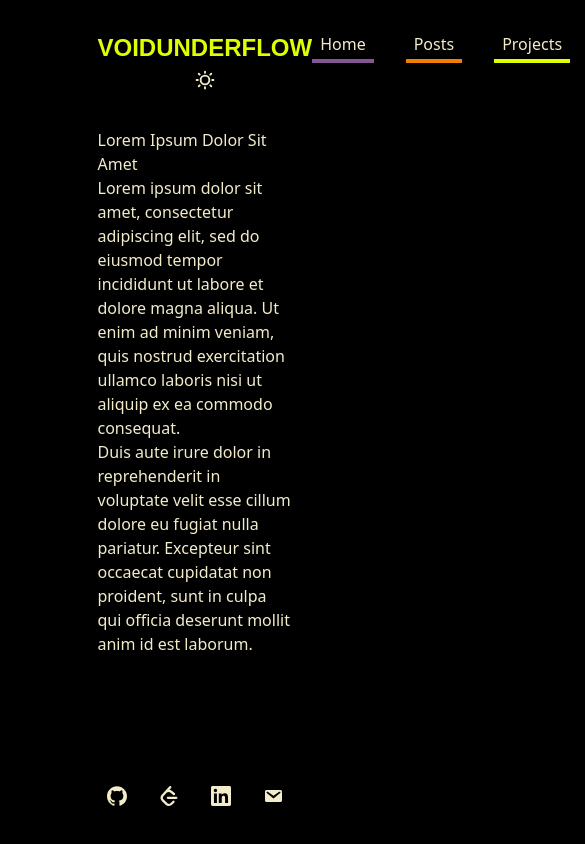
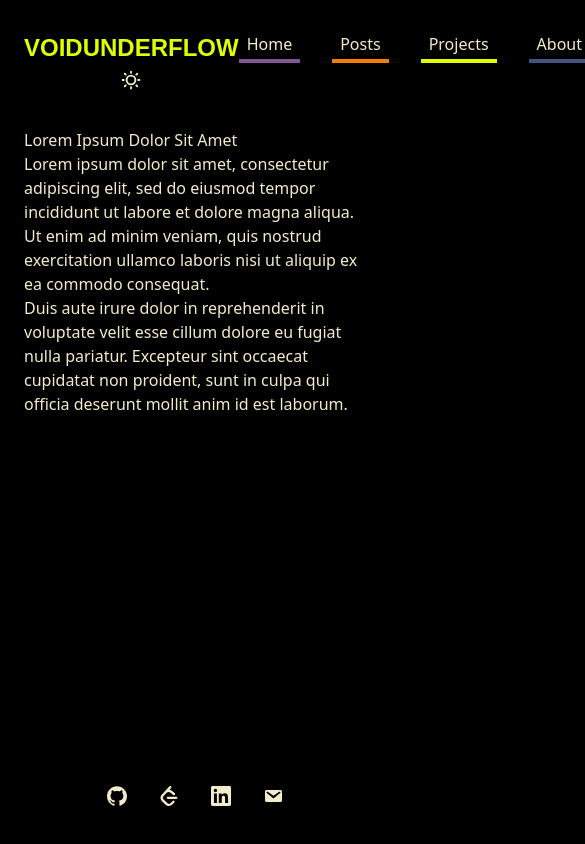
Before and after one commit to MihaiAC/blog-site-placeholder-name, a Next.js app: page / in a window 390 px wide. Shown: the top 844 px of the page, 585 px wide, since content can reach past the window. Built offline with nearby package versions, Linux system fonts and the light colour scheme; a web font is replaced by a local one.

Commit message:
Make site layout responsive.

```diff
--- a/app/layout.tsx
+++ b/app/layout.tsx
@@ -35,19 +35,21 @@ export default function RootLayout({
       lang="en"
       className={`${audiowideFont.variable} ${rubikPixelsFont.variable}`}
     >
-      <body
-        className={`bg-background text-foreground font-base mx-auto flex
-          min-h-screen w-1/2 flex-col antialiased`}
-      >
+      <body className="bg-background text-foreground font-base antialiased">
         <ThemeProvider
           attribute="class"
           defaultTheme="dark"
           enableSystem
           disableTransitionOnChange
         >
-          <Header className="my-8" />
-          <main className="flex-1">{children}</main>
-          <Footer className="flex h-24 items-center justify-center" />
+          <div
+            className="mx-auto flex min-h-screen w-full max-w-4xl flex-col px-6
+              md:px-12"
+          >
+            <Header className="my-8" />
+            <main className="flex-1">{children}</main>
+            <Footer className="flex h-24 items-center justify-center" />
+          </div>
         </ThemeProvider>
       </body>
     </html>
```
